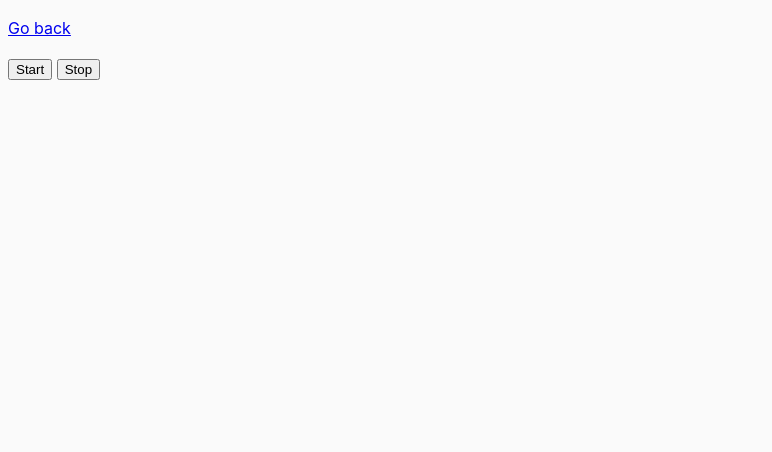
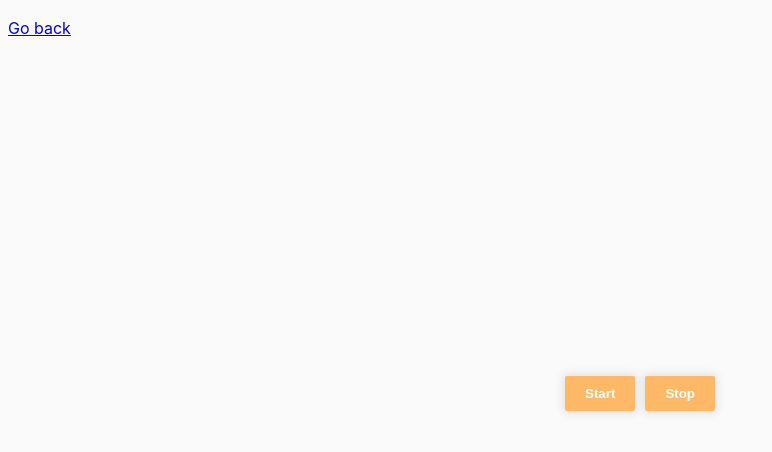
Before and after one commit to Ostrynska/goit-js-hw-09, a website built with Parcel: page src/01-color-switcher.html in a window 1280 px wide. Shown: the whole page, without its empty margins (0-772 px from the left). Built offline with nearby package versions, Linux system fonts and the light colour scheme.

Commit message:
Update 01-color-switcher.html

```diff
--- a/src/01-color-switcher.html
+++ b/src/01-color-switcher.html
@@ -9,8 +9,10 @@
   <body>
     <p><a href="index.html">Go back</a></p>
 
-    <button type="button" data-start>Start</button>
-    <button type="button" data-stop>Stop</button>
+    <div class="btn-wrap">
+      <button type="button" data-start class="btn">Start</button>
+      <button type="button" data-stop class="btn">Stop</button>
+    </div>
 
     <script src="js/01-color-switcher.js" type="module"></script>
   </body>
```
